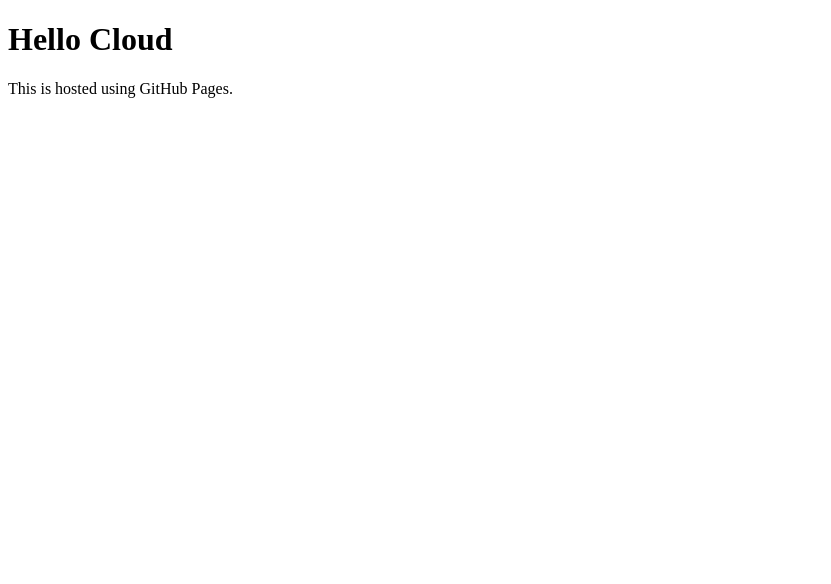
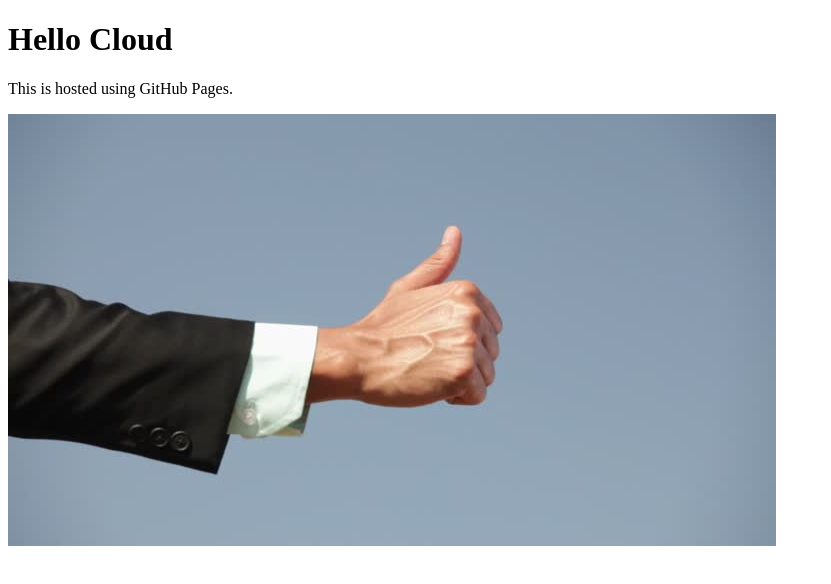
Before and after one commit to thilinaSoysa/mywebsite, a plain HTML site: page index.html in a window 1280 px wide. Shown: the whole page, without its empty margins (0-831 px from the left). Drawn offline with Linux system fonts and the light colour scheme.

Commit message:
Update index.html

```diff
--- a/index.html
+++ b/index.html
@@ -6,5 +6,6 @@
   <body>
     <h1>Hello Cloud</h1>
     <p>This is hosted using GitHub Pages.</p>
+     <img src="testImage.jpg" alt="My image">
   </body>
 </html>
```
